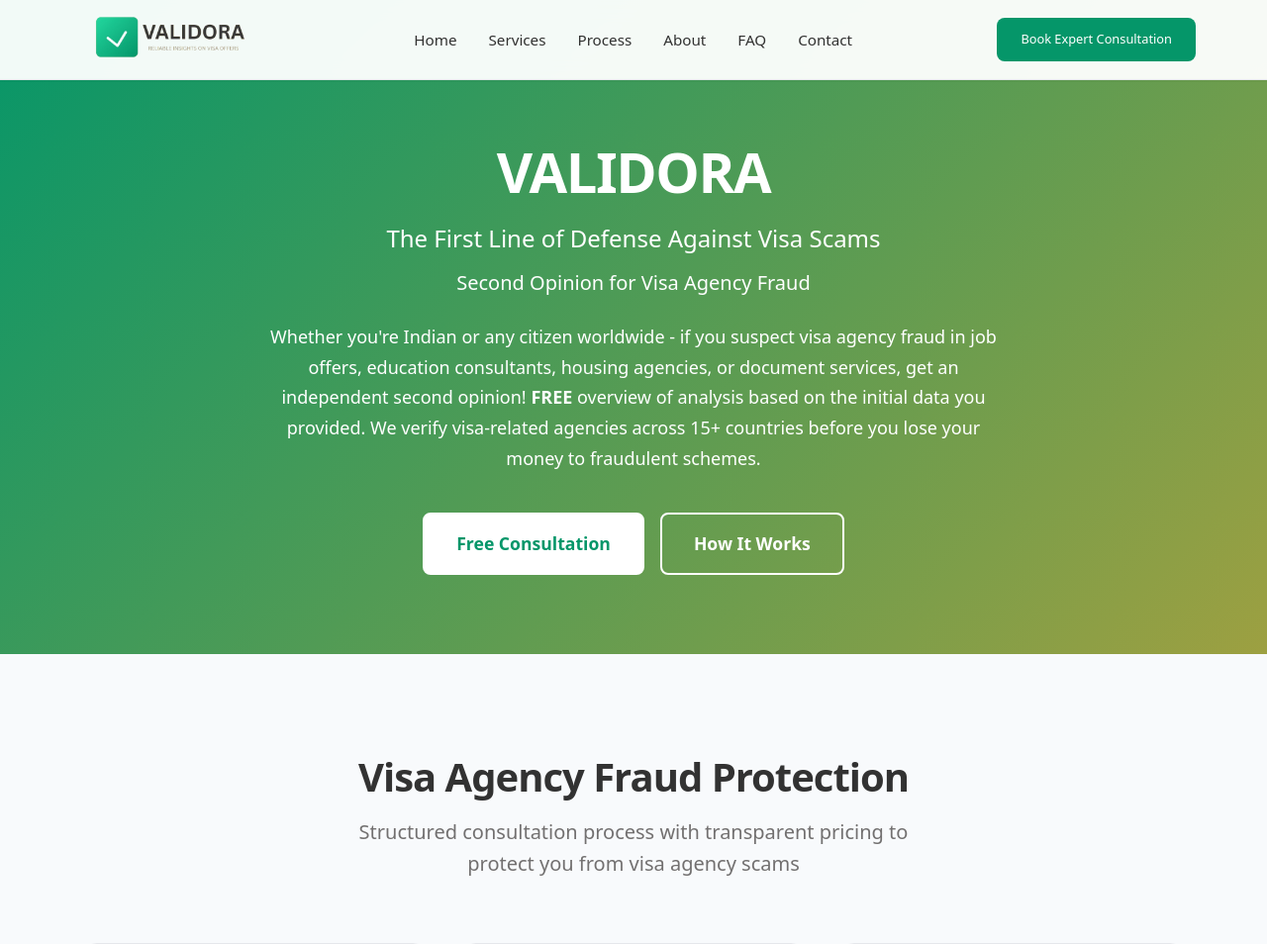
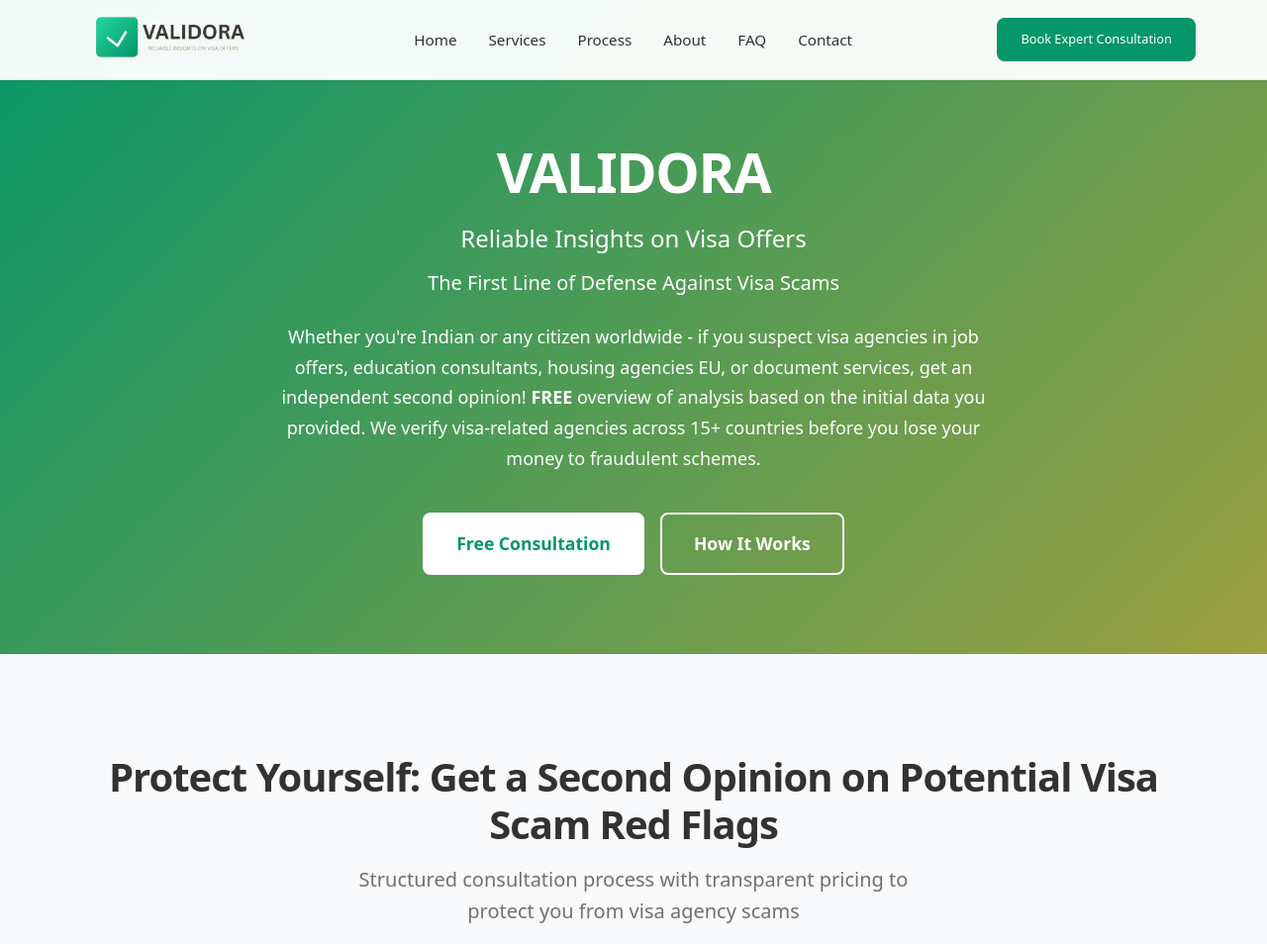
Before and after one commit to sreelakshmirjkd/Validora, a Django app: page / in a window 1280 px wide. Shown: the top 954 px of the page at 99% size. Run offline with Django 5.2, Linux system fonts and the light colour scheme.

Commit message:
section headings

```diff
--- a/validoraapp/templates/index.html
+++ b/validoraapp/templates/index.html
@@ -7,10 +7,9 @@
 <section id="home" class="hero">
     <div class="hero-content">
         <h1>VALIDORA</h1>
-        <p class="tagline">The First Line of Defense Against Visa Scams</p>
-        <p class="subtitle">Second Opinion for Visa Agency Fraud</p>
-        <p class="hero-description">Whether you're Indian or any citizen worldwide - if you suspect visa agency
-            fraud in job offers, education consultants, housing agencies, or document services, get an independent
+        <p class="tagline">Reliable Insights on Visa Offers</p>
+        <p class="subtitle">The First Line of Defense Against Visa Scams</p>
+        <p class="hero-description">Whether you're Indian or any citizen worldwide - if you suspect visa agencies in job offers, education consultants, housing agencies EU, or document services, get an independent
             second opinion! <strong>FREE</strong> overview of analysis based on the initial data you provided. We verify
             visa-related agencies
             across 15+ countries before you lose your money to fraudulent schemes.</p>
@@ -25,7 +24,7 @@
 <section id="services" class="services">
     <div class="container">
         <div class="section-title">
-            <h2>Visa Agency Fraud Protection</h2>
+            <h2>Protect Yourself: Get a Second Opinion on Potential Visa Scam Red Flags</h2>
             <p>Structured consultation process with transparent pricing to protect you from visa agency scams</p>
         </div>
         <div class="services-grid">
@@ -91,7 +90,7 @@
 <section id="process" class="process" style="padding: 100px 0; background: var(--bg-white);">
     <div class="container">
         <div class="section-title">
-            <h2>How Our Visa Fraud Protection Works</h2>
+            <h2>How Validora Works</h2>
             <p>Simple, transparent steps to protect you from visa agency scams</p>
         </div>
         <div
@@ -156,9 +155,8 @@
                 <div class="feature-icon">
                     <i class="fas fa-clock"></i>
                 </div>
-                <h4>Quick Visa Assessment</h4>
-                <p>Fast visa fraud assessment for everyone with initial consultation within 24-48 hours and detailed visa
-                    analysis within a week</p>
+                <h4>Quick Assessment</h4>
+                <p>Fast assessment for everyone with initial analysis within 24-48 hours and detailed analysis within a week</p>
             </div>
             <div class="feature-item">
                 <div class="feature-icon">
@@ -177,7 +175,7 @@
     <div class="container">
         <div class="section-title">
             <h2>Frequently Asked Questions</h2>
-            <p>Clear answers to help you understand how we protect you from visa agency fraud</p>
+            <p>Clear answers to help you understand how we protect you from visa agency scams</p>
         </div>
         <div class="faq-container">
             <div class="faq-item">
```
